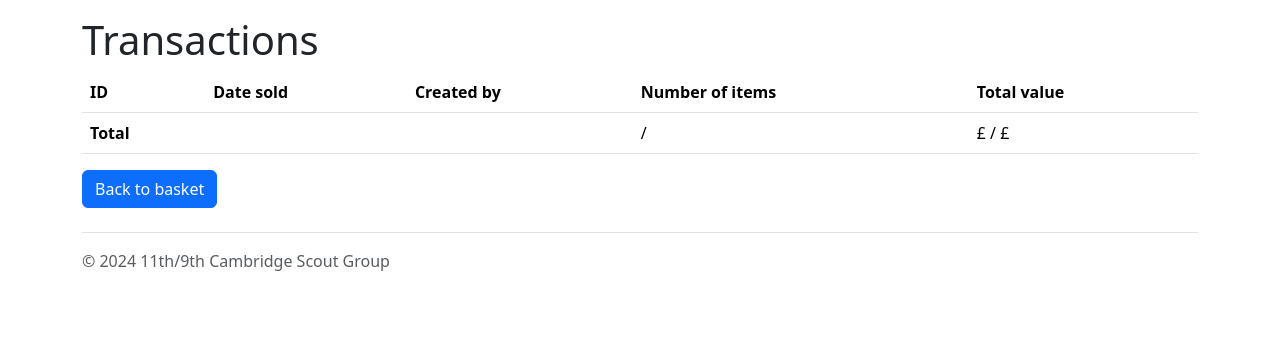
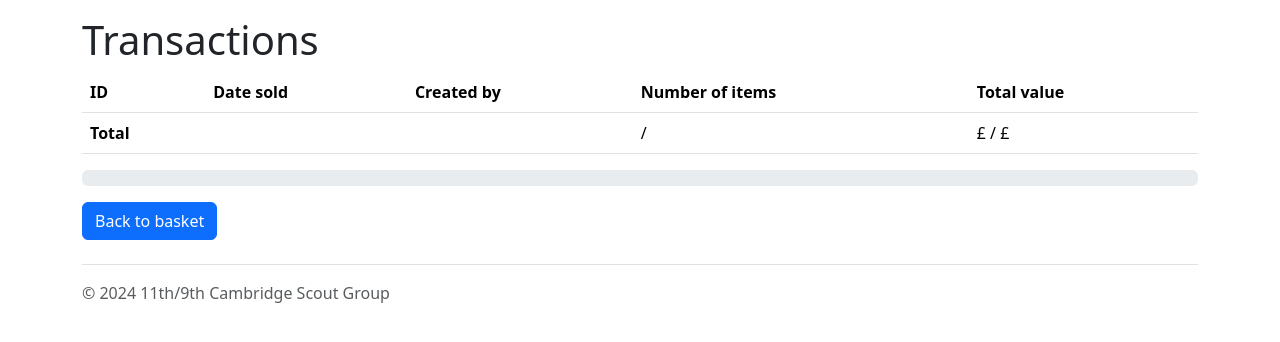
Before and after one commit to dtwood/scoutsales, a Django app: template templates/transaction/transactions.html in a window 1280 px wide. Shown: the part 59-401 px from the top of the page. Run offline with Django 5.2, Linux system fonts and the light colour scheme; the template is opened without the code that fills it, so the values that code supplies are empty; some libraries are stand-ins or nearby versions.

Commit message:
Add progress bar

```diff
--- a/scoutsalesapp/views.py
+++ b/scoutsalesapp/views.py
@@ -99,7 +99,8 @@ def transactions(request):
     total_price = sum(t.item__price__sum or 0 for t in transactions)
     total_count = sum(t.item__count for t in transactions)
     items = Item.objects.aggregate(Sum('price'), Count('slug'))
-    return render(request, 'transaction/transactions.html', {"transactions": transactions, "items": items, "total_price": total_price, "total_count": total_count})
+    progress = total_count / items['slug__count'] * 100
+    return render(request, 'transaction/transactions.html', {"transactions": transactions, "items": items, "total_price": total_price, "total_count": total_count, "progress": progress})
 
 
 @permission_required("scoutsalesapp.view_transaction")
--- a/templates/transaction/transactions.html
+++ b/templates/transaction/transactions.html
@@ -45,6 +45,10 @@
         </tfoot>
     </table>
 
+    <div class="progress mb-3" role="progressbar" aria-label="Basic example" aria-valuenow="0" aria-valuemin="0" aria-valuemax="100">
+          <div class="progress-bar" style="width: {{ progress }}%"></div>
+    </div>
+
     <a href="{% url 'basket' %}" class="btn btn-primary">Back to basket</a>
 
 {% endblock %}
```
